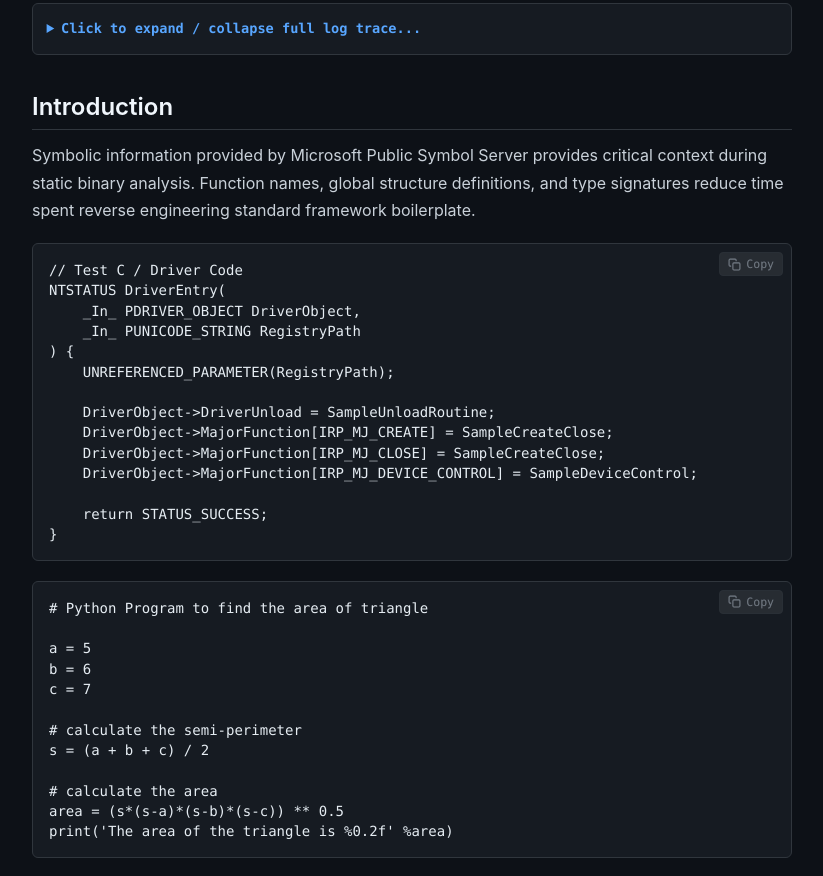
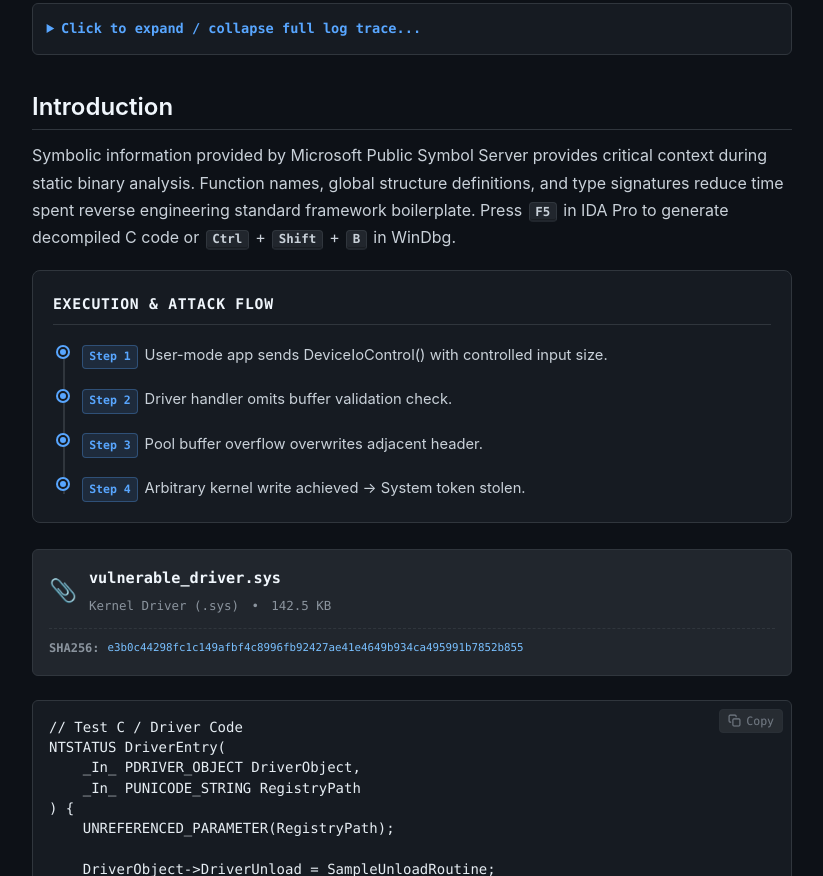
Before and after one commit to mnemonic-re/research-notebook, an Astro site: page /research-notebook/research/pdb-symbols-and-windows-driver-analysis in a window 1280 px wide. Shown: the part 351-1227 px from the top of the page, without its empty margins (228-1051 px from the left). Built offline with nearby package versions, Linux system fonts and the light colour scheme; Astro itself is replaced by a stand-in of ours; code samples lack their colours.

````diff
--- /dev/null
+++ b/src/components/Kbd.astro
@@ -0,0 +1,3 @@
+---
+---
+<kbd class="custom-kbd"><slot /></kbd>
--- /dev/null
+++ b/src/components/SampleCard.astro
@@ -0,0 +1,44 @@
+---
+interface Props {
+  name: string;
+  size?: string;
+  hash?: string;
+  type?: string;
+  downloadUrl?: string;
+}
+
+const {
+  name,
+  size = "N/A",
+  hash = "",
+  type = "Research Binary / Artifact",
+  downloadUrl = "#"
+} = Astro.props;
+---
+
+<div class="sample-card">
+  <div class="sample-card-header">
+    <div class="sample-card-info">
+      <div class="sample-icon">📎</div>
+      <div>
+        <div class="sample-name">{name}</div>
+        <div class="sample-meta">
+          <span class="sample-type">{type}</span>
+          <span class="meta-dot">•</span>
+          <span class="sample-size">{size}</span>
+        </div>
+      </div>
+    </div>
+    {downloadUrl !== "#" && (
+      <a href={downloadUrl} class="sample-download-btn" download>
+        ⬇ Download
+      </a>
+    )}
+  </div>
+  {hash && (
+    <div class="sample-hash-box">
+      <span class="hash-label">SHA256:</span>
+      <code class="hash-value">{hash}</code>
+    </div>
+  )}
+</div>
--- /dev/null
+++ b/src/components/Timeline.astro
@@ -0,0 +1,14 @@
+---
+interface Props {
+  title?: string;
+}
+
+const { title = "Execution & Attack Flow" } = Astro.props;
+---
+
+<div class="custom-timeline">
+  {title && <div class="timeline-title">{title}</div>}
+  <div class="timeline-steps">
+    <slot />
+  </div>
+</div>
--- a/src/content/posts/pdb-symbols-and-windows-driver-analysis.mdx
+++ b/src/content/posts/pdb-symbols-and-windows-driver-analysis.mdx
@@ -32,7 +32,36 @@
 
 ## Introduction
 
-Symbolic information provided by Microsoft Public Symbol Server provides critical context during static binary analysis. Function names, global structure definitions, and type signatures reduce time spent reverse engineering standard framework boilerplate.
+Symbolic information provided by Microsoft Public Symbol Server provides critical context during static binary analysis. Function names, global structure definitions, and type signatures reduce time spent reverse engineering standard framework boilerplate. Press <Kbd>F5</Kbd> in IDA Pro to generate decompiled C code or <Kbd>Ctrl</Kbd> + <Kbd>Shift</Kbd> + <Kbd>B</Kbd> in WinDbg.
+
+
+<Timeline title="Execution & Attack Flow">
+  <div class="timeline-step">
+    <span class="step-badge">Step 1</span>
+    <span class="step-text">User-mode app sends DeviceIoControl() with controlled input size.</span>
+  </div>
+  <div class="timeline-step">
+    <span class="step-badge">Step 2</span>
+    <span class="step-text">Driver handler omits buffer validation check.</span>
+  </div>
+  <div class="timeline-step">
+    <span class="step-badge">Step 3</span>
+    <span class="step-text">Pool buffer overflow overwrites adjacent header.</span>
+  </div>
+  <div class="timeline-step">
+    <span class="step-badge">Step 4</span>
+    <span class="step-text">Arbitrary kernel write achieved -> System token stolen.</span>
+  </div>
+</Timeline>
+
+
+<SampleCard
+  name="vulnerable_driver.sys"
+  type="Kernel Driver (.sys)"
+  size="142.5 KB"
+  hash="e3b0c44298fc1c149afbf4c8996fb92427ae41e4649b934ca495991b7852b855"
+/>
+
 
 ```c
 // Test C / Driver Code
--- a/src/pages/research/[...slug].astro
+++ b/src/pages/research/[...slug].astro
@@ -9,6 +9,9 @@
 import Error from '../../components/Error.astro';
 import Details from '../../components/Details.astro';
 import HexDump from '../../components/HexDump.astro';
+import Timeline from '../../components/Timeline.astro';
+import SampleCard from '../../components/SampleCard.astro';
+import Kbd from '../../components/Kbd.astro';
 
 export async function getStaticPaths() {
   const posts = await getPublishedPosts();
@@ -31,5 +34,5 @@
   image={post.data.image}
   rawContent={post.body}
 >
-  <Content components={{ Note, Warning, Finding, Command, Danger, Error, Details, HexDump }} />
+  <Content components={{ Note, Warning, Finding, Command, Danger, Error, Details, HexDump, Timeline, SampleCard, Kbd }} />
 </PostLayout>
--- a/src/styles/global.css
+++ b/src/styles/global.css
@@ -303,3 +303,187 @@
 .callout-hexdump .callout-title {
   color: #79c0ff;
 }
+
+/* Custom Timeline & Step Flow Component */
+.custom-timeline {
+  background-color: var(--bg-secondary);
+  border: 1px solid var(--border-color);
+  border-radius: 8px;
+  padding: 1.25rem;
+  margin-bottom: 1.6rem;
+}
+
+.timeline-title {
+  font-family: var(--font-mono);
+  font-weight: 700;
+  font-size: 0.92rem;
+  color: var(--text-heading);
+  text-transform: uppercase;
+  letter-spacing: 0.05em;
+  margin-bottom: 1rem;
+  padding-bottom: 0.5rem;
+  border-bottom: 1px solid var(--border-color);
+}
+
+.timeline-steps {
+  position: relative;
+  padding-left: 1.8rem;
+}
+
+.timeline-steps::before {
+  content: "";
+  position: absolute;
+  top: 0.5rem;
+  bottom: 0.5rem;
+  left: 0.6rem;
+  width: 2px;
+  background-color: var(--border-color);
+}
+
+.timeline-step {
+  position: relative;
+  margin-bottom: 1rem;
+}
+
+.timeline-step:last-child {
+  margin-bottom: 0;
+}
+
+.timeline-step::before {
+  content: "";
+  position: absolute;
+  left: -1.5rem;
+  top: 0.35rem;
+  width: 10px;
+  height: 10px;
+  border-radius: 50%;
+  background-color: var(--accent-color);
+  border: 2px solid var(--bg-secondary);
+  box-shadow: 0 0 0 2px var(--accent-color);
+}
+
+.step-badge {
+  display: inline-block;
+  font-family: var(--font-mono);
+  font-size: 0.72rem;
+  font-weight: 700;
+  color: var(--accent-color);
+  background-color: rgba(88, 166, 255, 0.12);
+  border: 1px solid rgba(88, 166, 255, 0.3);
+  border-radius: 4px;
+  padding: 0.1rem 0.4rem;
+  margin-right: 0.4rem;
+}
+
+.step-text {
+  display: inline;
+  color: var(--text-primary);
+  font-size: 0.92rem;
+  line-height: 1.5;
+}
+
+/* Custom Sample / Binary Card Component */
+.sample-card {
+  background-color: var(--bg-tertiary);
+  border: 1px solid var(--border-color);
+  border-radius: 6px;
+  padding: 1rem;
+  margin-bottom: 1.5rem;
+}
+
+.sample-card-header {
+  display: flex;
+  align-items: center;
+  justify-content: space-between;
+  gap: 1rem;
+}
+
+.sample-card-info {
+  display: flex;
+  align-items: center;
+  gap: 0.75rem;
+}
+
+.sample-icon {
+  font-size: 1.4rem;
+  line-height: 1;
+}
+
+.sample-name {
+  font-family: var(--font-mono);
+  font-weight: 700;
+  font-size: 0.95rem;
+  color: var(--text-heading);
+}
+
+.sample-meta {
+  font-family: var(--font-mono);
+  font-size: 0.78rem;
+  color: var(--text-muted);
+  margin-top: 0.2rem;
+}
+
+.meta-dot {
+  margin: 0 0.3rem;
+}
+
+.sample-download-btn {
+  display: inline-flex;
+  align-items: center;
+  gap: 0.4rem;
+  font-family: var(--font-mono);
+  font-size: 0.8rem;
+  font-weight: 600;
+  background-color: rgba(88, 166, 255, 0.15);
+  color: var(--accent-color);
+  border: 1px solid var(--accent-color);
+  padding: 0.35rem 0.75rem;
+  border-radius: 4px;
+  text-decoration: none;
+  transition: background-color 0.15s ease;
+}
+
+.sample-download-btn:hover {
+  background-color: rgba(88, 166, 255, 0.25);
+  text-decoration: none;
+}
+
+.sample-hash-box {
+  margin-top: 0.75rem;
+  padding-top: 0.6rem;
+  border-top: 1px dashed var(--border-color);
+  display: flex;
+  align-items: center;
+  gap: 0.5rem;
+  font-family: var(--font-mono);
+  font-size: 0.75rem;
+  overflow-x: auto;
+}
+
+.hash-label {
+  color: var(--text-muted);
+  font-weight: 600;
+}
+
+.hash-value {
+  color: #79c0ff;
+  background: transparent;
+  padding: 0;
+}
+
+/* Stylized Keyboard Hotkey Badge */
+kbd, .custom-kbd {
+  display: inline-block;
+  padding: 0.18em 0.45em;
+  font-family: var(--font-mono);
+  font-size: 0.78em;
+  font-weight: 600;
+  line-height: 1;
+  color: #c9d1d9;
+  background-color: #21262d;
+  border: 1px solid #30363d;
+  border-bottom: 2px solid #21262d;
+  border-radius: 4px;
+  box-shadow: inset 0 -1px 0 rgba(0, 0, 0, 0.25);
+  margin: 0 0.15em;
+}
````
